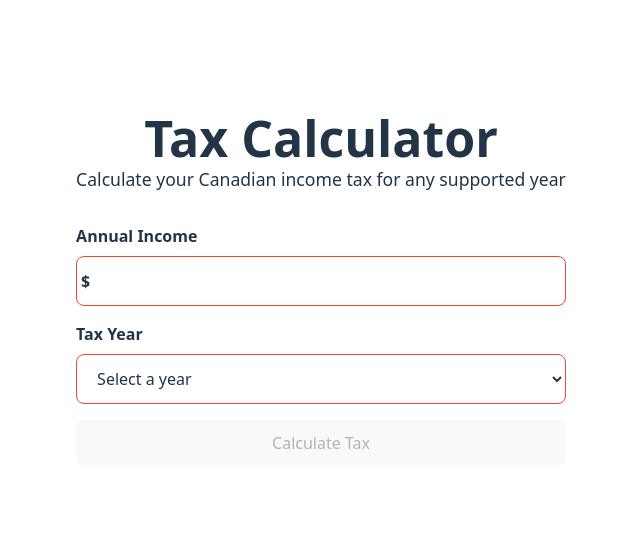
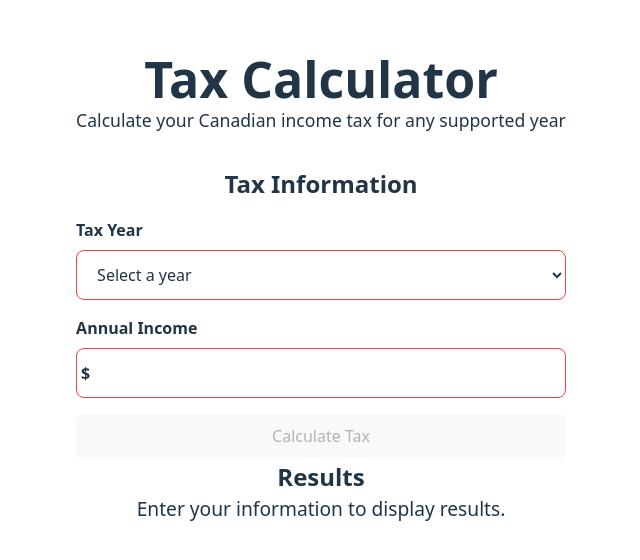
Before and after one commit to danamyot/pg-tax-calculator, a React (Vite) app: page / in a window 1280 px wide. Shown: the part 112-672 px from the top of the page, without its empty margins (319-959 px from the left). Built offline with nearby package versions, Linux system fonts and the light colour scheme.

Commit message:
feat: display results of calculation

```diff
--- a/src/App.tsx
+++ b/src/App.tsx
@@ -1,8 +1,15 @@
-import TaxCalculatorForm from './components//tax-calculator/tax-calculator-form'
+import { TaxCalculatorForm } from './components//tax-calculator/tax-calculator-form'
 
 import styles from './App.module.css'
+import { useState } from 'react'
+import type { TaxCalculation } from './types/taxes'
+import { TaxDisplay } from './components/tax-display/tax-display'
 
-function App() {
+export const App = () => {
+  const [taxCalculation, setTaxCalculation] = useState<null | TaxCalculation>(
+    null
+  )
+
   return (
     <div className={styles.app}>
       <header className={styles['app-header']}>
@@ -10,10 +17,9 @@ function App() {
         <p>Calculate your Canadian income tax for any supported year</p>
       </header>
       <main>
-        <TaxCalculatorForm />
+        <TaxCalculatorForm onTaxCalculation={setTaxCalculation} />
+        <TaxDisplay calculation={taxCalculation} />
       </main>
     </div>
   )
 }
-
-export default App
--- a/src/components/tax-calculator/tax-calculator-form.module.css
+++ b/src/components/tax-calculator/tax-calculator-form.module.css
@@ -2,13 +2,13 @@
   display: flex;
   flex-direction: column;
   gap: 16px;
-
-  label {
-    text-align: start;
-  }
 }
 
-.income-input-currency {
+.tax-form__label {
+  text-align: start;
+}
+
+.income-input__currency-icon {
   position: relative;
 
   &::before {
--- a/src/components/tax-calculator/tax-calculator-form.tsx
+++ b/src/components/tax-calculator/tax-calculator-form.tsx
@@ -3,33 +3,39 @@ import {
   useId,
   useState,
   type ChangeEvent,
+  type Dispatch,
   type FormEvent,
+  type SetStateAction,
 } from 'react'
 import { useQuery } from '@tanstack/react-query'
 
-import type { TaxYear } from '../../types/taxes'
+import type { TaxCalculation, TaxYear } from '../../types/taxes'
 import styles from './tax-calculator-form.module.css'
 import { fetchTaxBrackets } from '../../services/api'
 
 import { calculateTaxes } from './calculate-taxes'
 
 interface FormData {
+  taxYear: TaxYear | ''
   income: number | ''
-  taxYear: TaxYear | ''
 }
 
 type InputChangeEvent = ChangeEvent<HTMLInputElement | HTMLSelectElement>
 
 const INITIAL_FORM_DATA: FormData = {
+  taxYear: '',
   income: '',
-  taxYear: '',
 }
 
-export default function TaxCalculatorForm() {
+export const TaxCalculatorForm = ({
+  onTaxCalculation,
+}: {
+  onTaxCalculation: Dispatch<SetStateAction<TaxCalculation | null>>
+}) => {
   const [formData, setFormData] = useState<FormData>(INITIAL_FORM_DATA)
 
+  const taxYearId = useId()
   const incomeId = useId()
-  const taxYearId = useId()
 
   // Fetch tax brackets for the selected year
   const { data, isLoading: isFetchingBrackets } = useQuery({
@@ -66,7 +72,7 @@ export default function TaxCalculatorForm() {
       taxBrackets
     ) {
       const calculatedTaxes = calculateTaxes(formData.income, taxBrackets)
-      console.log('🚀🚀🚀🚀', calculatedTaxes)
+      onTaxCalculation(calculatedTaxes)
     }
   }
 
@@ -75,22 +81,11 @@ export default function TaxCalculatorForm() {
 
   return (
     <form className={styles['tax-form']} onSubmit={handleSubmit}>
+      <h2>Tax Information</h2>
       <div>
-        <label htmlFor={incomeId}>Annual Income</label>
-        <div className={styles['income-input-currency']}>
-          <input
-            required
-            id={incomeId}
-            type="number"
-            min={1}
-            max={999_999_999} // Don't use this app, see an accountant ;)
-            value={formData.income}
-            onChange={handleInputChange('income')}
-          />
-        </div>
-      </div>
-      <div>
-        <label htmlFor={taxYearId}>Tax Year</label>
+        <label className={styles['tax-form__label']} htmlFor={taxYearId}>
+          Tax Year
+        </label>
         <select
           required
           id={taxYearId}
@@ -105,13 +100,26 @@ export default function TaxCalculatorForm() {
           <option value="2021">2021</option>
           <option value="2022">2022</option>
           {/* enable me to test 404 errors! */}
-          <option value="2024" disabled>
-            2024
-          </option>
+          <option value="2024">2024</option>
         </select>
         {isFetchingBrackets && <p>Loading tax brackets...</p>}
       </div>
-
+      <div>
+        <label className={styles['tax-form__label']} htmlFor={incomeId}>
+          Annual Income
+        </label>
+        <div className={styles['income-input__currency-icon']}>
+          <input
+            required
+            id={incomeId}
+            type="number"
+            min={1}
+            max={999_999_999} // Don't use this app, see an accountant ;)
+            value={formData.income}
+            onChange={handleInputChange('income')}
+          />
+        </div>
+      </div>
       <button type="submit" disabled={!canSubmit}>
         Calculate Tax
       </button>
--- /dev/null
+++ b/src/components/tax-display/tax-display.module.css
@@ -0,0 +1,53 @@
+.tax-display {
+  flex: 1;
+  display: flex;
+  flex-direction: column;
+  align-items: center;
+
+  p {
+    font-size: 1.2em;
+  }
+
+  .bold-value {
+    font-weight: bold;
+  }
+}
+
+.tax-display__main-info {
+  margin: 1em 0;
+}
+
+.tax-display__bracket-table-container {
+  display: flex;
+  flex-direction: column;
+  align-items: center;
+  background-color: var(--input-bg);
+  padding: 1.5rem;
+  border-radius: var(--border-radius);
+
+  h3 {
+    margin-bottom: 0.5em;
+  }
+
+  table {
+    border-spacing: 1.5rem 0;
+    border-collapse: collapse;
+  }
+
+  thead tr {
+    border-bottom: 1px solid var(--border-color);
+  }
+
+  td {
+    padding: 0.5em;
+  }
+
+  th,
+  td {
+    text-align: start;
+
+    &:last-child {
+      text-align: end;
+    }
+  }
+}
--- /dev/null
+++ b/src/components/tax-display/tax-display.tsx
@@ -0,0 +1,88 @@
+import { useMemo } from 'react'
+
+import type { TaxCalculation } from '../../types/taxes'
+
+import styles from './tax-display.module.css'
+
+const displayAsPercentage = (number: number) => {
+  if (number === 0) {
+    return 0 + '%'
+  }
+
+  const percentage = number * 100
+  const isWholeNum = percentage % 1 === 0
+
+  return percentage.toFixed(isWholeNum ? 0 : 1) + '%'
+}
+
+export const TaxDisplay = ({
+  calculation,
+}: {
+  calculation: TaxCalculation | null
+}) => {
+  const filteredBrackets = useMemo(
+    () =>
+      calculation?.taxesByBracket.filter(elem => {
+        return elem.taxAmount > 0
+      }),
+    [calculation?.taxesByBracket]
+  )
+
+  if (!calculation) {
+    return (
+      <section className={styles['tax-display']}>
+        <h2>Results</h2>
+        <p>Enter your information to display results.</p>
+      </section>
+    )
+  }
+
+  return (
+    <section className={styles['tax-display']}>
+      <h2>Results</h2>
+      <div className={styles['tax-display__main-info']}>
+        <p>
+          Total taxes:{' '}
+          <span className={styles['bold-value']}>
+            ${calculation?.totalTax.toLocaleString()}
+          </span>
+        </p>
+        <p>
+          Effective rate:{' '}
+          <span className={styles['bold-value']}>
+            {displayAsPercentage(calculation?.effectiveRate ?? 0)}
+          </span>
+        </p>
+      </div>
+
+      {calculation?.taxesByBracket && calculation.taxesByBracket.length > 0 && (
+        <div className={styles['tax-display__bracket-table-container']}>
+          <h3>Breakdown</h3>
+          <table>
+            <thead>
+              <tr>
+                <th>Tax bracket</th>
+                <th>Taxes paid</th>
+              </tr>
+            </thead>
+            <tbody>
+              {filteredBrackets?.map(item => (
+                <tr key={`${item.bracket.min}-${item.bracket.max}`}>
+                  <td>
+                    ${item.bracket.min.toLocaleString()}
+                    {
+                      item.bracket.max
+                        ? ` - $${item.bracket.max.toLocaleString()}`
+                        : ' or\u00A0more' // \u00A0 === &nbsp;
+                    }
+                  </td>
+                  <td>${item.taxAmount}</td>
+                </tr>
+              ))}
+            </tbody>
+          </table>
+        </div>
+      )}
+    </section>
+  )
+}
--- a/src/main.tsx
+++ b/src/main.tsx
@@ -3,7 +3,7 @@ import { createRoot } from 'react-dom/client'
 import { QueryClient, QueryClientProvider } from '@tanstack/react-query'
 
 import './index.css'
-import App from './App.tsx'
+import { App } from './App.tsx'
 
 const queryClient = new QueryClient({
   defaultOptions: {
```
